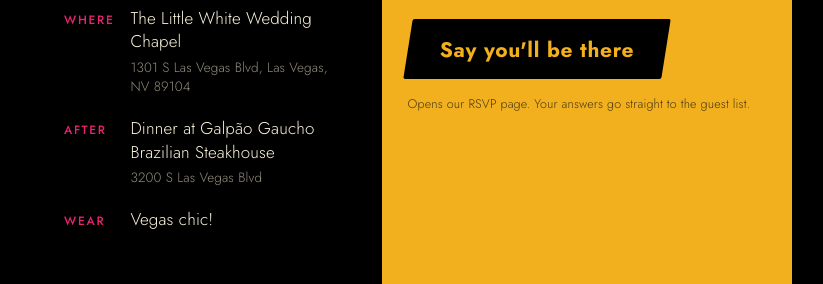
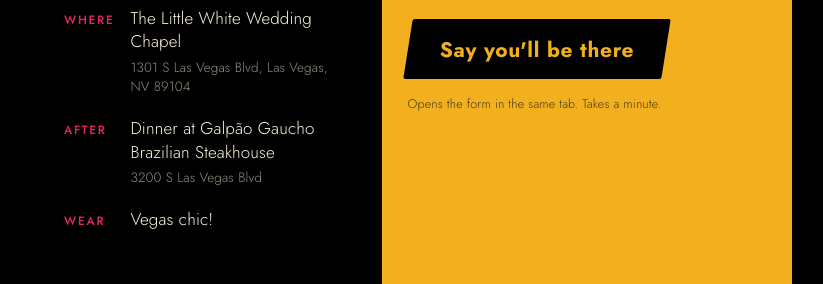
Before and after one commit to pedrohprocha/pedrohprocha.github.io, a Jekyll site: the page lv1128/index.html, which Jekyll copies as it is, in a window 1280 px wide. Shown: the part 1189-1473 px from the top of the page, without its empty margins (228-1051 px from the left). Built offline with Jekyll 4.4.1, drawn with Linux system fonts in a browser that asks for light colours; some of the changed lines change nothing that is shown.

Commit message:
Switch RSVP to Qualtrics

```diff
--- a/lv1128/index.html
+++ b/lv1128/index.html
@@ -2,21 +2,20 @@
 <!--
   ============================================================
   BEFORE YOU PUSH
-  1. RSVP ........ RSVP_BASE and RSVP_FALLBACK in the script below
-                   (also the button's href on the page)
-  2. Dinner ...... the time in the "After" row
-  3. Contact ..... the colophon line at the bottom
+  1. RSVP ........ QUALTRICS-LINK — the button's href and FORM
+                   in the script below. Use the anonymous link
+                   from Distributions.
+  2. Contact ..... the colophon line, if you want one
   4. Preview ..... save a screenshot of the poster as preview.png
                    beside this file. og:url and og:image below assume
                    the folder is /lv1128/ — change both if you rename it.
 
   PERSONALIZED LINKS
-  Send each guest  ?to=Marcus&k=THEIRCODE
-    to  = the name shown in the headline
-    k   = their LibreWeddingPlanner invitation code, appended
-          to RSVP_BASE to build their personal RSVP link
-  Either param can be left off. No k, and the button falls back
-  to the shared RSVP link. No to, and the headline stays generic.
+  Send each guest  ?to=Marcus
+  The name goes in the headline and rides along to Qualtrics
+  as the embedded-data field "guest", so the form opens already
+  knowing who they are. Two words: ?to=Maria%20Clara (or a +).
+  Leave the param off and the page stays generic — nothing breaks.
 
   TYPE
   Jost throughout — a Futura revival, the 1950s poster
@@ -453,8 +452,8 @@
     <h2>Please RSVP</h2>
     <p class="lede">Answer by early October at the latest.</p>
 
-    <a class="btn" id="rsvpLink" href="RSVP-LINK"><span>Say you'll be there</span></a>
-    <p class="aside">Opens our RSVP page. Your answers go straight to the guest list.</p>
+    <a class="btn" id="rsvpLink" href="QUALTRICS-LINK"><span>Say you'll be there</span></a>
+    <p class="aside">Opens the form in the same tab. Takes a minute.</p>
   </div>
 
 </div>
@@ -462,23 +461,23 @@
 </div>
 
 <script>
-// Personalized links:  ?to=Marcus&k=THEIRCODE
-//   to = name shown in the headline
-//   k  = LibreWeddingPlanner invitation code, appended to RSVP_BASE
+// Personalized links:  ?to=Marcus
+// Puts the name in the headline and passes it to Qualtrics as
+// the embedded-data field "guest".
 (function () {
-  var RSVP_BASE     = "RSVP-LINK";   // per-guest base, must end in /
-  var RSVP_FALLBACK = "RSVP-LINK";   // shared link, used when k is missing
+  var FORM = "QUALTRICS-LINK";           // Qualtrics anonymous link
 
-  var q    = new URLSearchParams(location.search);
-  var name = (q.get("to") || "").replace(/[^\p{L}\p{M}\s'’.-]/gu, "").trim().slice(0, 32);
-  var code = (q.get("k")  || "").replace(/[^A-Za-z0-9_-]/g, "").slice(0, 64);
+  var name = (new URLSearchParams(location.search).get("to") || "")
+               .replace(/[^\p{L}\p{M}\s'’.-]/gu, "").trim().slice(0, 32);
+  var url  = FORM;
 
   if (name) {
     document.getElementById("guest").textContent = name + ", ";
     document.getElementById("askText").textContent = "will you come?";
     document.title = name + " — you're invited";
+    url = FORM + (FORM.indexOf("?") > -1 ? "&" : "?") + "guest=" + encodeURIComponent(name);
   }
-  document.getElementById("rsvpLink").href = code ? RSVP_BASE + code : RSVP_FALLBACK;
+  document.getElementById("rsvpLink").href = url;
 })();
 </script>
 </body>
```
